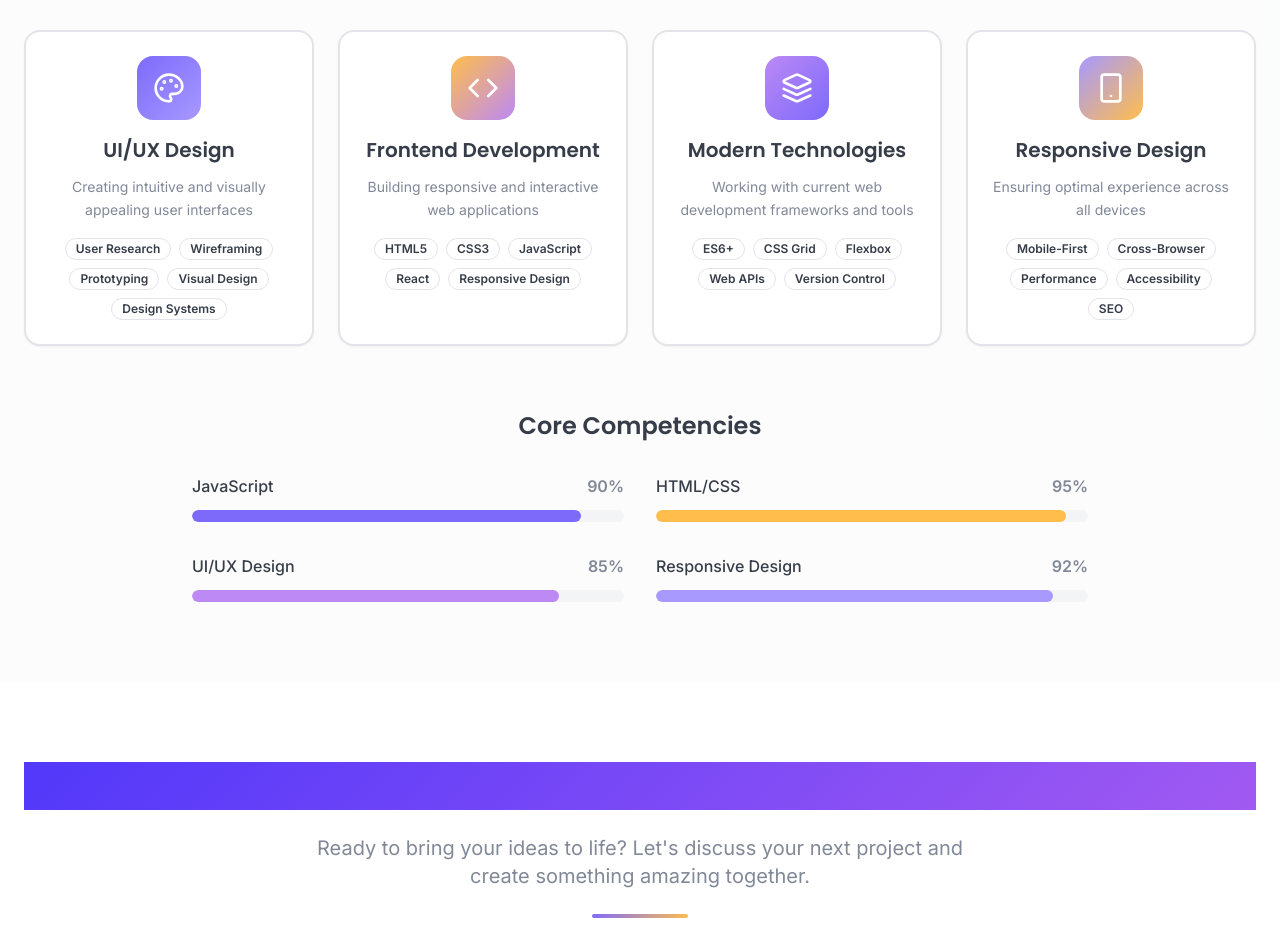
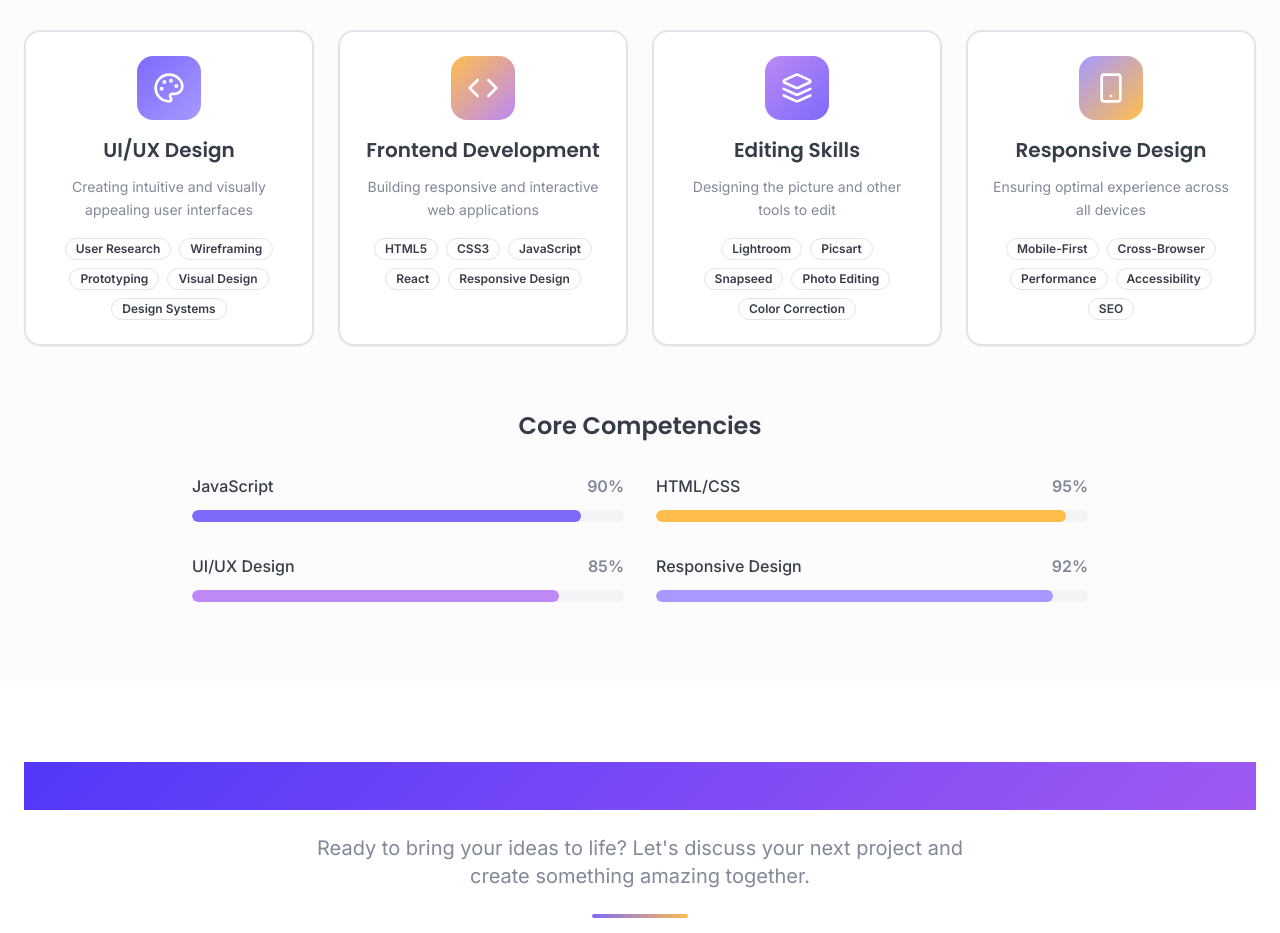
Before and after one commit to shreyas123-g/developer-portfolio18, a React (Vite) app: page / in a window 1280 px wide. Shown: the part 3620-4553 px from the top of the page. Built offline with nearby package versions, Linux system fonts and the light colour scheme; the HTML template or start-up script is replaced by a standard one.

Commit message:
Update skills section

```diff
--- a/src/components/SkillsSection.tsx
+++ b/src/components/SkillsSection.tsx
@@ -19,10 +19,10 @@ const SkillsSection = () => {
       color: "from-secondary to-accent",
     },
     {
-      title: "Modern Technologies",
+      title: "Editing Skills",
       icon: Layers,
-      description: "Working with current web development frameworks and tools",
-      skills: ["ES6+", "CSS Grid", "Flexbox", "Web APIs", "Version Control"],
+      description: "Designing the picture and other tools to edit",
+      skills: ["Lightroom", "Picsart", "Snapseed", "Photo Editing", "Color Correction"],
       color: "from-accent to-primary",
     },
     {
```
